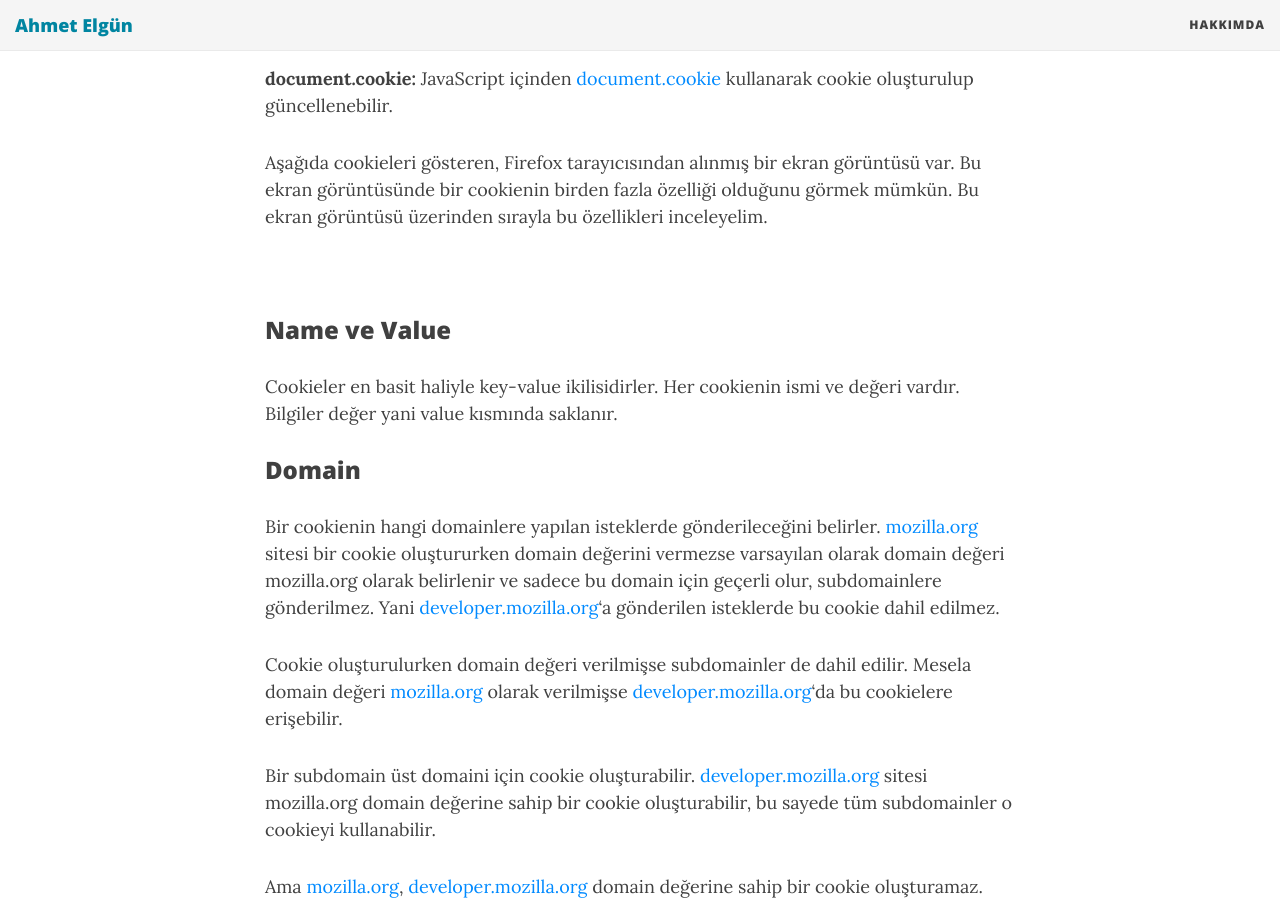
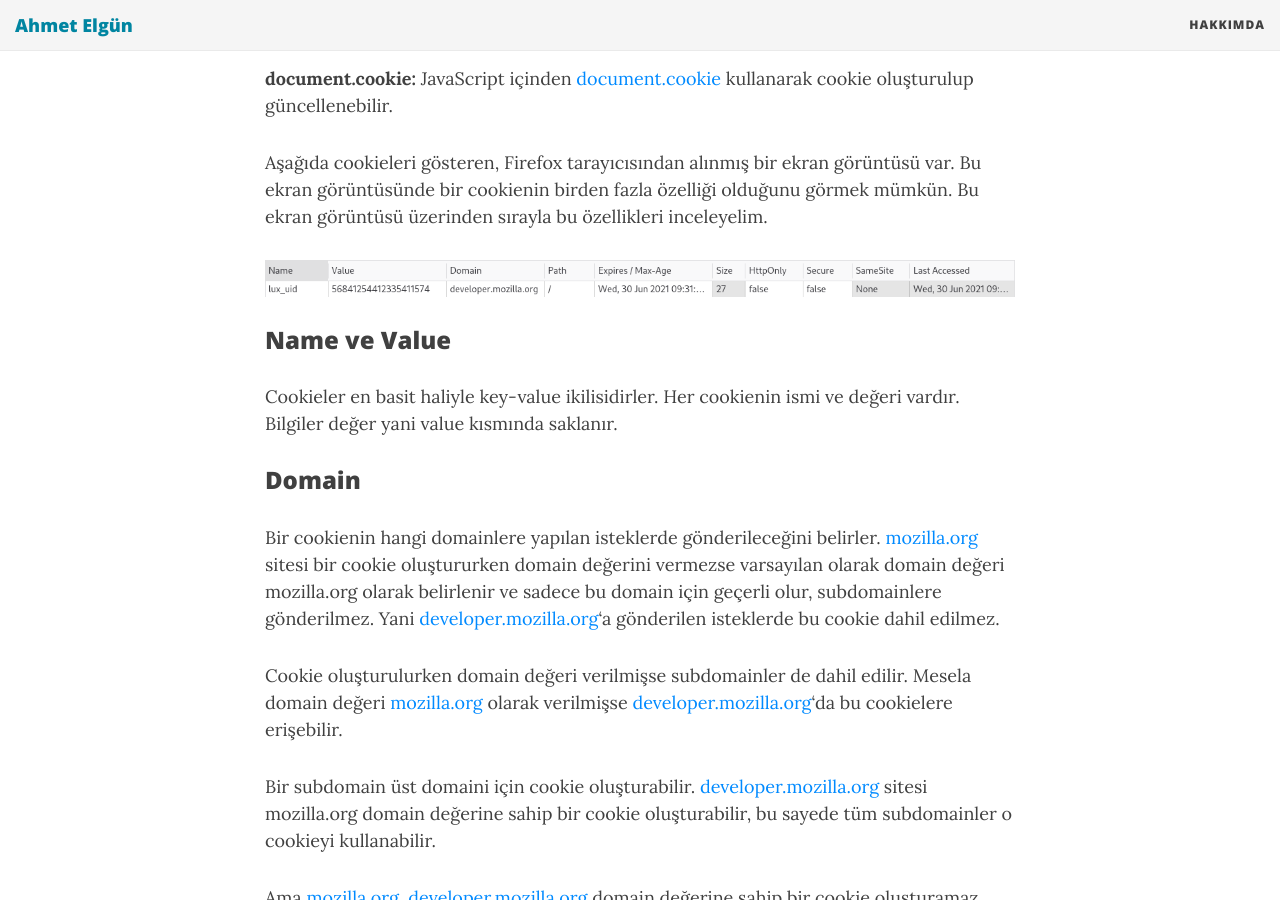
Before and after one commit to ahmetelgun/ahmetelgun.github.io, a Jekyll site: the page built from _posts/2021-06-30-Cookie-Nedir.md, in a window 1280 px wide and 900 px high, scrolled down 2045 px. Built offline with Jekyll 4.4.1, drawn with Linux system fonts in a browser that asks for light colours; nearby versions of some CDN libraries; comment, search, counter and statistics services are not loaded.

Commit message:
Update 2021-06-30-Cookie-Nedir.md

```diff
--- a/_posts/2021-06-30-Cookie-Nedir.md
+++ b/_posts/2021-06-30-Cookie-Nedir.md
@@ -38,7 +38,7 @@ Tarayıcıda bir cookie oluşturmak için iki temel yöntem var: Set-Cookie head
 
 Aşağıda cookieleri gösteren, Firefox tarayıcısından alınmış bir ekran görüntüsü var. Bu ekran görüntüsünde bir cookienin birden fazla özelliği olduğunu görmek mümkün. Bu ekran görüntüsü üzerinden sırayla bu özellikleri inceleyelim.
 
-![](img/cookie.png)
+![](/img/cookie.png)
 
 ### Name ve Value
 
```
